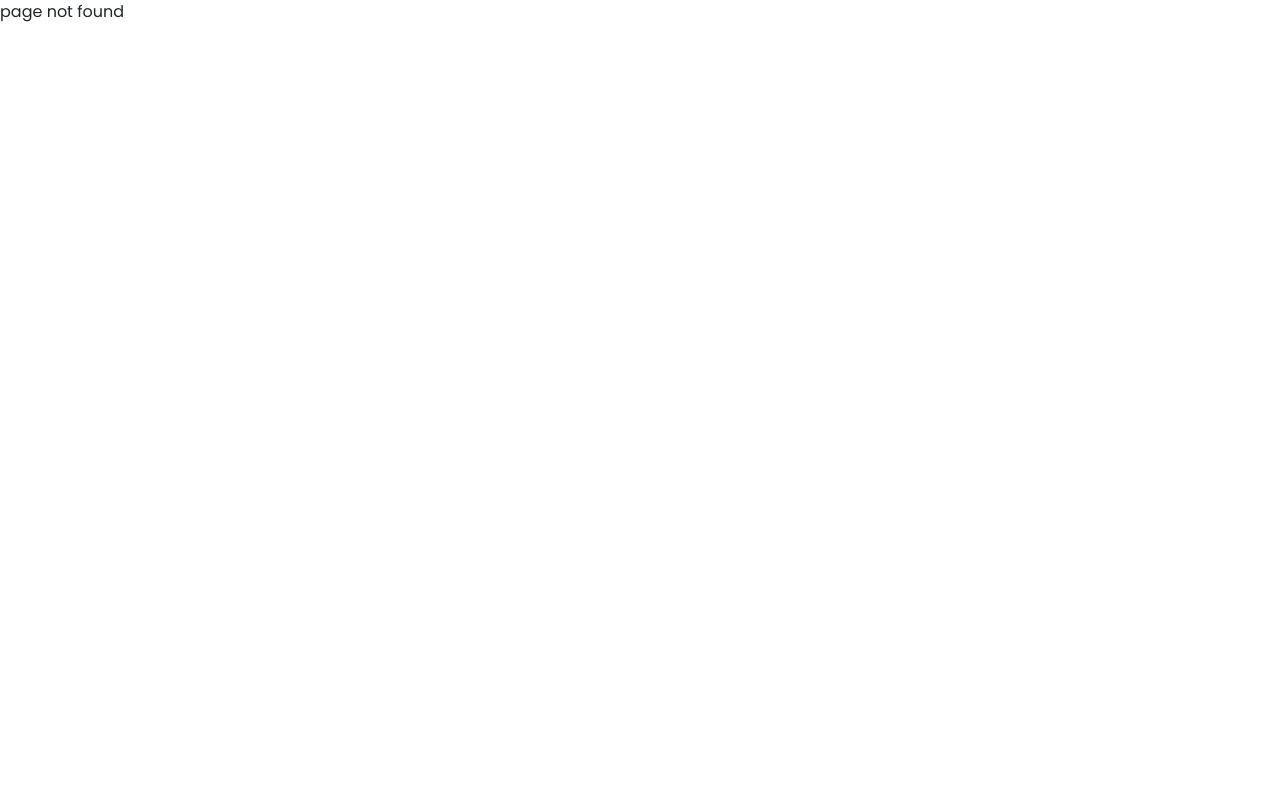
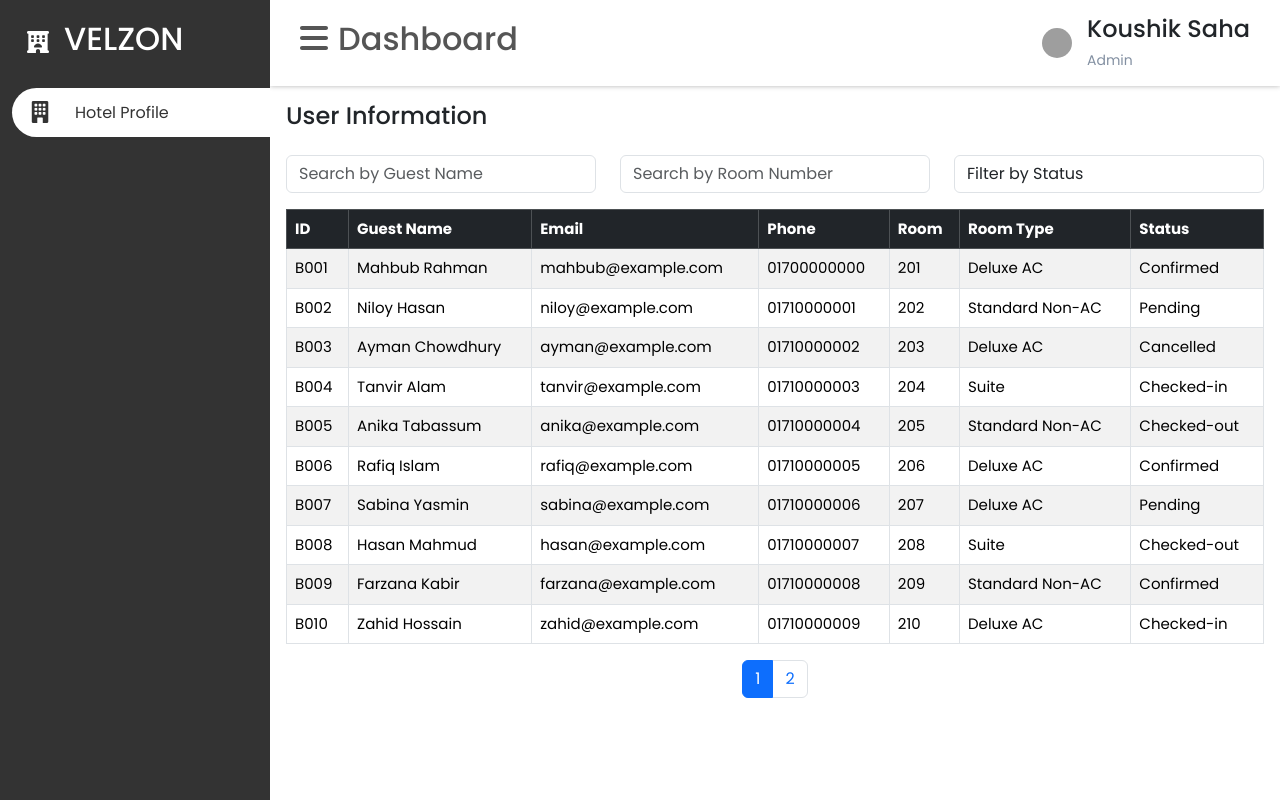
Before and after one commit to Vireta-Group/hotel-saas-frontend, a React (Vite) app: page /userInformation in a window 1280 px wide. Before the commit this address had no page. Built offline with nearby package versions, Linux system fonts and the light colour scheme; grey boxes are pictures that could not be loaded.

Commit message:
userInformaion file add

```diff
--- /dev/null
+++ b/src/pages/userInformation/UserInformation.jsx
@@ -0,0 +1,138 @@
+import React, { useState } from 'react';
+import { Table, Form, Row, Col, Pagination } from 'react-bootstrap';
+
+const bookings = [
+  { id: "B001", guestName: "Mahbub Rahman", email: "mahbub@example.com", phone: "01700000000", roomNumber: "201", roomType: "Deluxe AC", status: "Confirmed" },
+  { id: "B002", guestName: "Niloy Hasan", email: "niloy@example.com", phone: "01710000001", roomNumber: "202", roomType: "Standard Non-AC", status: "Pending" },
+  { id: "B003", guestName: "Ayman Chowdhury", email: "ayman@example.com", phone: "01710000002", roomNumber: "203", roomType: "Deluxe AC", status: "Cancelled" },
+  { id: "B004", guestName: "Tanvir Alam", email: "tanvir@example.com", phone: "01710000003", roomNumber: "204", roomType: "Suite", status: "Checked-in" },
+  { id: "B005", guestName: "Anika Tabassum", email: "anika@example.com", phone: "01710000004", roomNumber: "205", roomType: "Standard Non-AC", status: "Checked-out" },
+  { id: "B006", guestName: "Rafiq Islam", email: "rafiq@example.com", phone: "01710000005", roomNumber: "206", roomType: "Deluxe AC", status: "Confirmed" },
+  { id: "B007", guestName: "Sabina Yasmin", email: "sabina@example.com", phone: "01710000006", roomNumber: "207", roomType: "Deluxe AC", status: "Pending" },
+  { id: "B008", guestName: "Hasan Mahmud", email: "hasan@example.com", phone: "01710000007", roomNumber: "208", roomType: "Suite", status: "Checked-out" },
+  { id: "B009", guestName: "Farzana Kabir", email: "farzana@example.com", phone: "01710000008", roomNumber: "209", roomType: "Standard Non-AC", status: "Confirmed" },
+  { id: "B010", guestName: "Zahid Hossain", email: "zahid@example.com", phone: "01710000009", roomNumber: "210", roomType: "Deluxe AC", status: "Checked-in" },
+  { id: "B011", guestName: "Nadia Islam", email: "nadia@example.com", phone: "01710000010", roomNumber: "211", roomType: "Suite", status: "Cancelled" },
+  { id: "B012", guestName: "Tariq Aziz", email: "tariq@example.com", phone: "01710000011", roomNumber: "212", roomType: "Deluxe AC", status: "Confirmed" },
+  { id: "B013", guestName: "Shabnam Sultana", email: "shabnam@example.com", phone: "01710000012", roomNumber: "213", roomType: "Standard Non-AC", status: "Pending" },
+  { id: "B014", guestName: "Imran Khan", email: "imran@example.com", phone: "01710000013", roomNumber: "214", roomType: "Deluxe AC", status: "Checked-in" },
+  { id: "B015", guestName: "Lamia Hossain", email: "lamia@example.com", phone: "01710000014", roomNumber: "215", roomType: "Suite", status: "Checked-out" },
+  { id: "B016", guestName: "Nafis Alam", email: "nafis@example.com", phone: "01710000015", roomNumber: "216", roomType: "Standard Non-AC", status: "Confirmed" },
+  { id: "B017", guestName: "Rezwana Ahmed", email: "rezwana@example.com", phone: "01710000016", roomNumber: "217", roomType: "Deluxe AC", status: "Pending" },
+  { id: "B018", guestName: "Sakib Rahman", email: "sakib@example.com", phone: "01710000017", roomNumber: "218", roomType: "Suite", status: "Cancelled" },
+  { id: "B019", guestName: "Nabila Karim", email: "nabila@example.com", phone: "01710000018", roomNumber: "219", roomType: "Standard Non-AC", status: "Checked-in" },
+  { id: "B020", guestName: "Riyad Khan", email: "riyad@example.com", phone: "01710000019", roomNumber: "220", roomType: "Deluxe AC", status: "Confirmed" }
+];
+
+const UserInformation = () => {
+  const [filters, setFilters] = useState({ guestName: '', room: '', status: '' });
+  const [currentPage, setCurrentPage] = useState(1);
+  const itemsPerPage = 10;
+
+  const filteredBookings = bookings.filter(booking =>
+    booking.guestName.toLowerCase().includes(filters.guestName.toLowerCase()) &&
+    booking.roomNumber.includes(filters.room) &&
+    booking.status.toLowerCase().includes(filters.status.toLowerCase())
+  );
+
+  const totalPages = Math.ceil(filteredBookings.length / itemsPerPage);
+  const paginatedBookings = filteredBookings.slice(
+    (currentPage - 1) * itemsPerPage,
+    currentPage * itemsPerPage
+  );
+
+  const handleFilterChange = (e) => {
+    setFilters({ ...filters, [e.target.name]: e.target.value });
+    setCurrentPage(1); // ফিল্টার বদলালে প্রথম পেজে ফেরত যাবে
+  };
+
+  return (
+    <div className="p-3">
+      <h4 className="mb-4">User Information</h4>
+
+      {/* Filters */}
+      <Form className="mb-3">
+        <Row>
+          <Col md={4}>
+            <Form.Control
+              placeholder="Search by Guest Name"
+              name="guestName"
+              value={filters.guestName}
+              onChange={handleFilterChange}
+            />
+          </Col>
+          <Col md={4}>
+            <Form.Control
+              placeholder="Search by Room Number"
+              name="room"
+              value={filters.room}
+              onChange={handleFilterChange}
+            />
+          </Col>
+          <Col md={4}>
+            <Form.Control
+              as="select"
+              name="status"
+              value={filters.status}
+              onChange={handleFilterChange}
+            >
+              <option value="">Filter by Status</option>
+              <option value="Confirmed">Confirmed</option>
+              <option value="Pending">Pending</option>
+              <option value="Cancelled">Cancelled</option>
+            </Form.Control>
+          </Col>
+        </Row>
+      </Form>
+
+      {/* Table */}
+      <Table striped bordered hover responsive>
+        <thead className="table-dark">
+          <tr >
+            <th>ID</th>
+            <th>Guest Name</th>
+            <th>Email</th>
+            <th>Phone</th>
+            <th>Room</th>
+            <th>Room Type</th>
+            <th>Status</th>
+          </tr>
+        </thead>
+        <tbody>
+          {paginatedBookings.length > 0 ? (
+            paginatedBookings.map((booking) => (
+              <tr key={booking.id}>
+                <td>{booking.id}</td>
+                <td>{booking.guestName}</td>
+                <td>{booking.email}</td>
+                <td>{booking.phone}</td>
+                <td>{booking.roomNumber}</td>
+                <td>{booking.roomType}</td>
+                <td>{booking.status}</td>
+              </tr>
+            ))
+          ) : (
+            <tr>
+              <td colSpan="7" className="text-center">No bookings found.</td>
+            </tr>
+          )}
+        </tbody>
+      </Table>
+
+      {/* Pagination */}
+      <Pagination className='d-flex justify-content-center'>
+        {[...Array(totalPages).keys()].map((number) => (
+          <Pagination.Item
+            key={number + 1}
+            active={number + 1 === currentPage}
+            onClick={() => setCurrentPage(number + 1)}
+          >
+            {number + 1}
+          </Pagination.Item>
+        ))}
+      </Pagination>
+    </div>
+  );
+};
+
+export default UserInformation;
--- a/src/routes/routes.jsx
+++ b/src/routes/routes.jsx
@@ -15,6 +15,7 @@ import SearchingRegistrate from "../pages/SearchingRegistrate/SearchingRegistrat
 
 
 import HotelProfile from "../pages/HotelProfile/HotelProfile";
+import UserInformation from "../pages/userInformation/UserInformation";
 
 
 const router = createBrowserRouter(
@@ -26,6 +27,7 @@ const router = createBrowserRouter(
           <Route index element={<MainContent />} />
 
            <Route path="SearchingRegistrate" element={<SearchingRegistrate></SearchingRegistrate>}/>
+           <Route path="userInformation" element={<UserInformation></UserInformation>}/>
 
           <Route path="hotel-profile" element={<HotelProfile />} />
 
```
